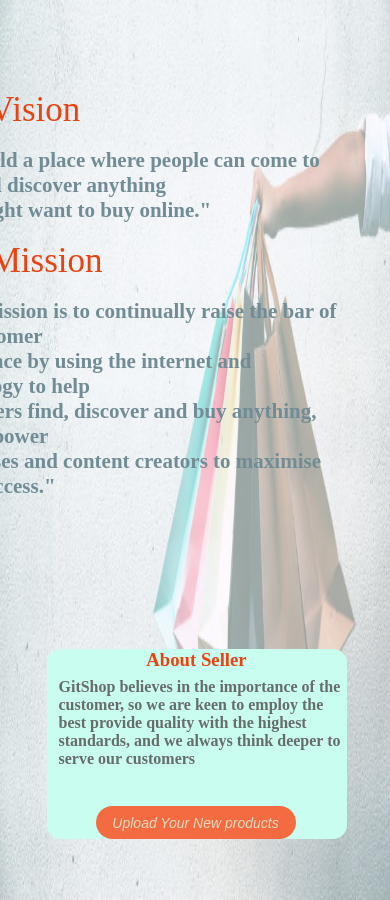
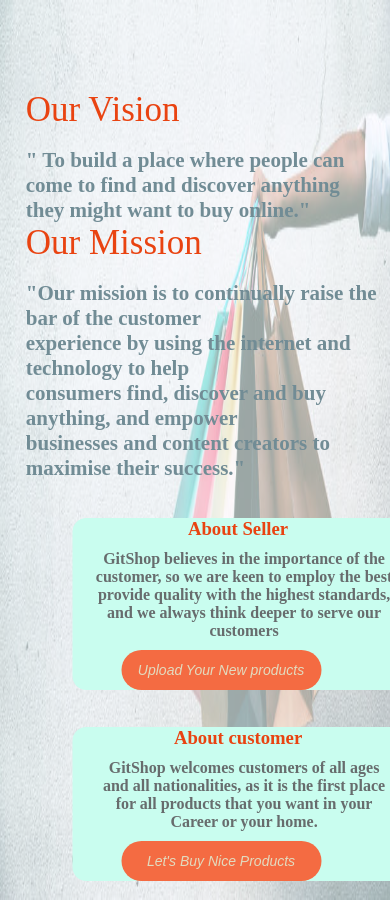
Before and after one commit to gsg-K1-FC/E-commerce-app-Team0, a plain HTML site: page shopping-page.html in a window 390 px wide. Shown: the top 900 px of the page. Drawn offline with Linux system fonts and the light colour scheme.

Commit message:
Add responsive design

```diff
--- a/stylecss/shopping-page.css
+++ b/stylecss/shopping-page.css
@@ -17,11 +17,11 @@
 	width: 100%;
 	height: 900px;
 	opacity: 40%;
+	text-align: center;
 }
 .titles {
 	color: #e94311;
 	font-size: 35px;
-
 }
 .term {
 	color: #718c95;
@@ -34,10 +34,10 @@
 }
 #customer {
 	width: 300px;
-	height: 190px;
+	height: 200px;
 	margin-top: 150px;
 	margin-left: 120px;
-    background-color:#c9fdef;
+	background-color: #c9fdef;
 	border-radius: 14px;
 	justify-content: space-around;
 	flex-direction: column;
@@ -46,16 +46,17 @@
 }
 
 h1 {
-    text-align: center;
-    color: #e94311;
-
+	text-align: center;
+	color: #e94311;
 }
 p {
 	font-weight: bolder;
 	padding-bottom: 38px;
 	padding-top: 7px;
 	color: #676c6d;
-	margin-left:12px;
+	margin-left: 12px;
+	padding: 10px;
+	text-align: center;
 }
 #button {
 	background-color: #f46b42;
@@ -65,10 +66,25 @@ p {
 	font-size: 14px;
 	width: 200px;
 	height: 40px;
-    float: left;
-    font-style: oblique;
-    border-radius: 20PX;
-
-
-
+	float: left;
+	font-style: oblique;
+	border-radius: 20PX;
 }
+@media screen and (max-width: 414px) {
+	#customer {
+		width: 90%;
+		height: 100%;
+		align-items: center;
+		margin-top: 10%;
+		display: block;
+	}
+	.titles {
+		width: 100%;
+		margin-left: 20%;
+	}
+	.term {
+		display: inline-block;
+		width: 100%;
+		padding-left: 20%;
+	}
+}
```
